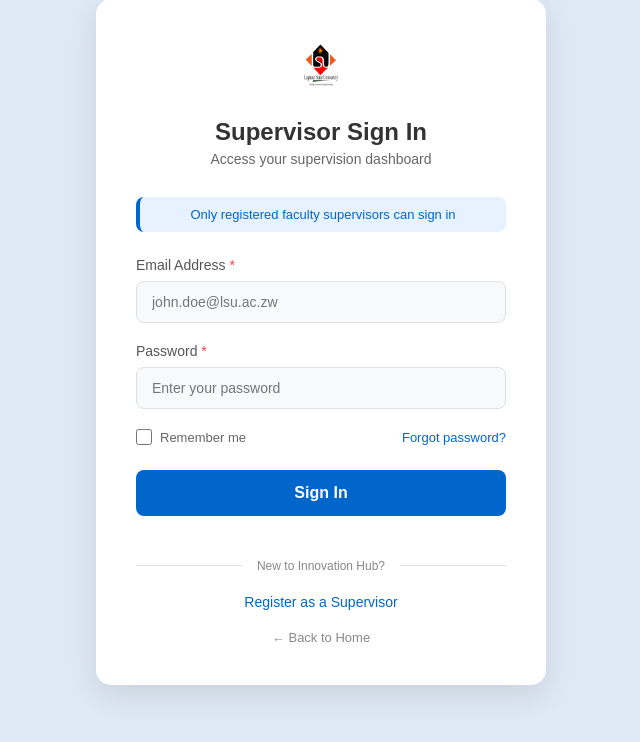
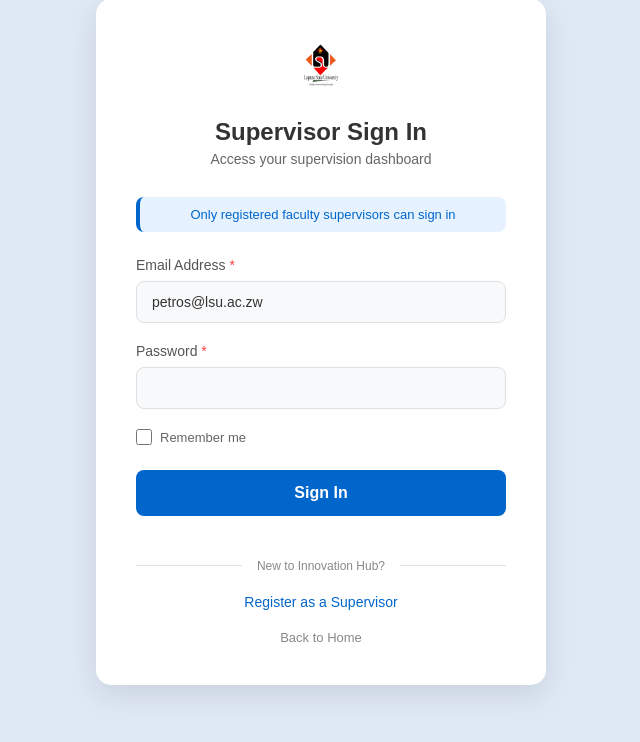
Before and after one commit to Itaivera21/Lupane-State-University-Innovation-Hub, a Flask app: page /supervisor/signin in a window 1280 px wide. Shown: the part 58-800 px from the top of the page, without its empty margins (319-959 px from the left). Run offline with Flask 3, Linux system fonts and the light colour scheme.

Commit message:
new commit

```diff
--- a/templates/supervisor/supervisor_signin.html
+++ b/templates/supervisor/supervisor_signin.html
@@ -113,7 +113,6 @@
         .checkbox-group {
             display: flex;
             align-items: center;
-            justify-content: space-between;
             margin: 15px 0 25px 0;
         }
 
@@ -134,15 +133,6 @@
             font-size: 13px;
             color: #666;
             cursor: pointer;
-        }
-
-        .forgot-link {
-            color: #0066cc;
-            font-size: 13px;
-        }
-
-        .forgot-link:hover {
-            text-decoration: underline;
         }
 
         .signin-btn {
@@ -276,7 +266,6 @@
             <p>Only registered faculty supervisors can sign in</p>
         </div>
 
-        <!-- Flash Messages -->
         {% with messages = get_flashed_messages(with_categories=true) %}
             {% if messages %}
                 {% for category, message in messages %}
@@ -290,13 +279,13 @@
         <form method="POST" action="{{ url_for('supervisor.signin') }}" id="supervisorSigninForm">
             <div class="form-group">
                 <label>Email Address <span class="required">*</span></label>
-                <input type="email" name="email" id="email" placeholder="john.doe@lsu.ac.zw" required>
+                <input type="email" name="email" id="email" value="petros@lsu.ac.zw" required>
                 <div class="error-message" id="emailError"></div>
             </div>
 
             <div class="form-group">
                 <label>Password <span class="required">*</span></label>
-                <input type="password" name="password" id="password" placeholder="Enter your password" required>
+                <input type="password" name="password" id="password" required>
                 <div class="error-message" id="passwordError"></div>
             </div>
 
@@ -305,7 +294,6 @@
                     <input type="checkbox" id="remember" name="remember">
                     <label for="remember">Remember me</label>
                 </div>
-                <a href="#" class="forgot-link">Forgot password?</a>
             </div>
 
             <button type="submit" class="signin-btn">Sign In</button>
@@ -319,13 +307,12 @@
             </div>
 
             <div class="back-link">
-                <a href="{{ url_for('index') }}">← Back to Home</a>
+                <a href="{{ url_for('index') }}">Back to Home</a>
             </div>
         </form>
     </div>
 
     <script>
-        // Auto-hide flash messages
         setTimeout(function() {
             var flashes = document.querySelectorAll('.flash-message');
             flashes.forEach(function(flash) {
@@ -337,11 +324,9 @@
             });
         }, 5000);
 
-        // Form validation
         document.getElementById('supervisorSigninForm').addEventListener('submit', function(e) {
             let isValid = true;
 
-            // Clear previous errors
             document.querySelectorAll('.error-message').forEach(el => {
                 el.textContent = '';
                 el.classList.remove('visible');
@@ -350,7 +335,6 @@
                 el.classList.remove('field-error');
             });
 
-            // Email validation
             const email = document.getElementById('email').value.trim();
             if (!email) {
                 showError('emailError', 'Email is required');
@@ -358,7 +342,6 @@
                 isValid = false;
             }
 
-            // Password validation
             const password = document.getElementById('password').value;
             if (!password) {
                 showError('passwordError', 'Password is required');
```
